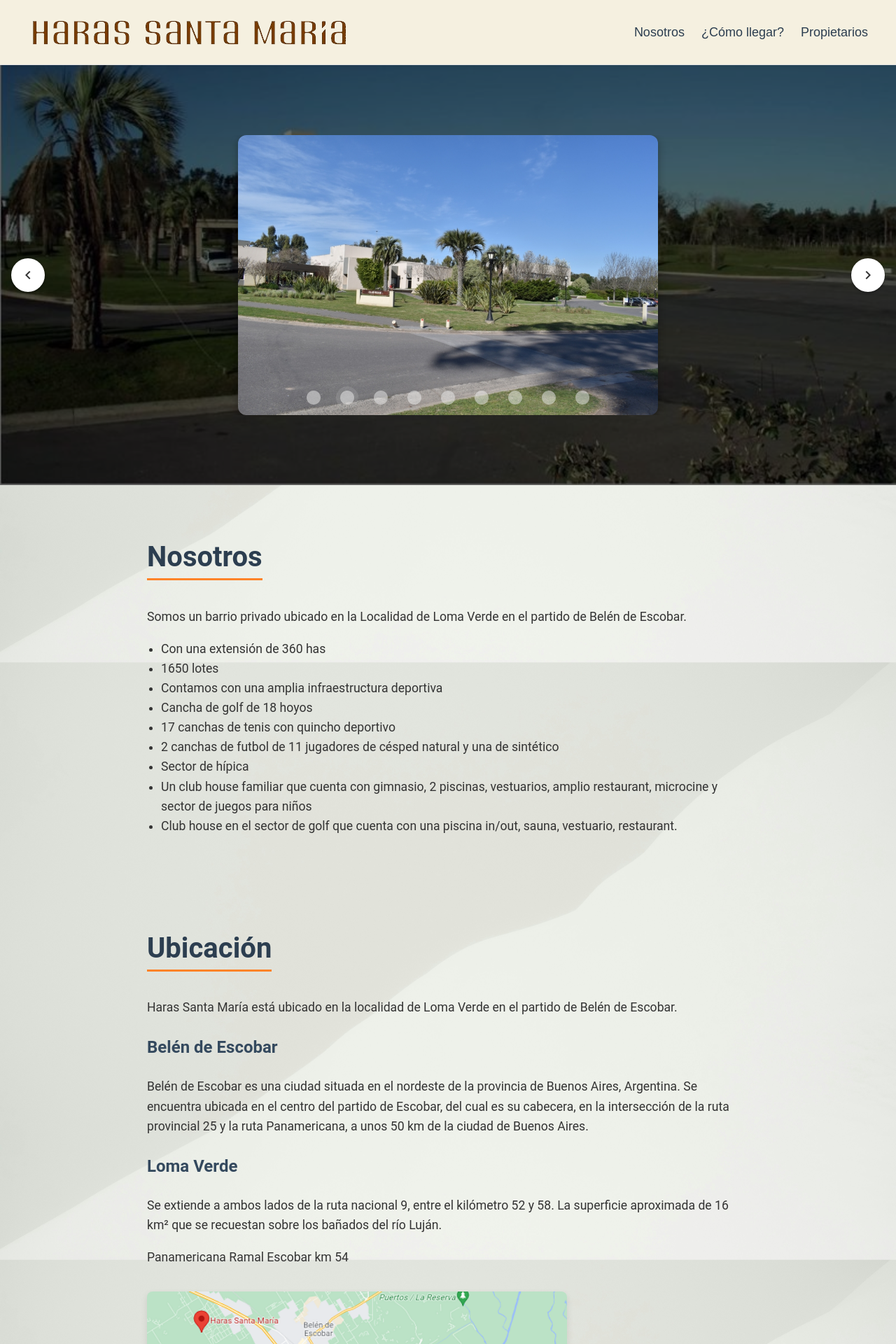
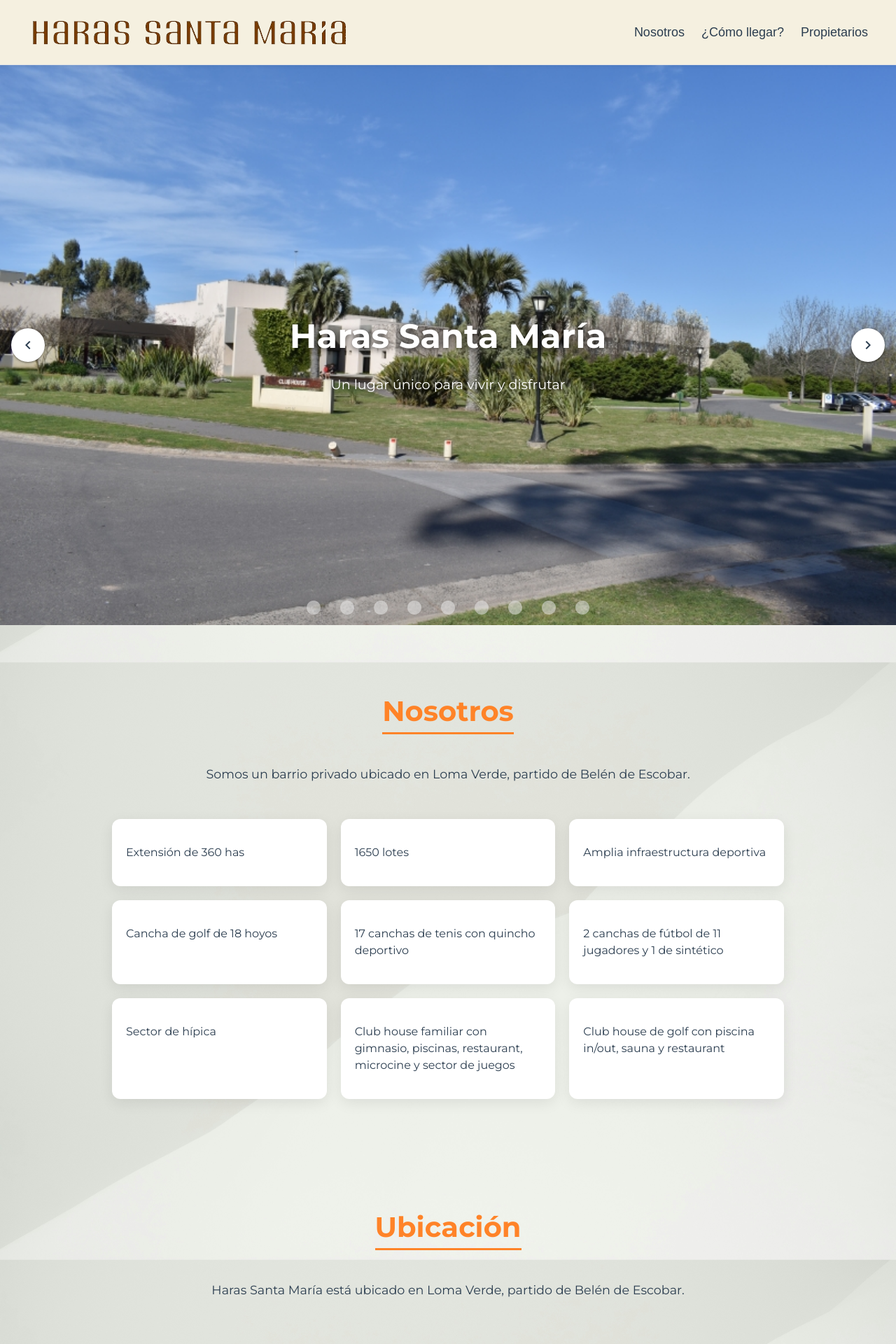
Before and after one commit to tomasbastiani/haras-app, a Vue app: page / in a window 1280 px wide. Shown: the top 1920 px of the page at 70% size. Built offline with nearby package versions, Linux system fonts and the light colour scheme.

Commit message:
master commit 4

```diff
--- a/src/App.vue
+++ b/src/App.vue
@@ -9,8 +9,33 @@
 </template>
 
 <script setup>
+import { onMounted} from 'vue';
 import Navbar from './components/Navbar.vue'
 import Footer from './components/Footer.vue'
+
+const checkSession = () => {
+  const loginTime = localStorage.getItem('loginTime');
+  const sessionDuration = localStorage.getItem('sessionDuration');
+
+  if (!loginTime || !sessionDuration) return false;
+
+  const now = new Date().getTime();
+  if (now - parseInt(loginTime) > parseInt(sessionDuration)) {
+    // Sesión expirada
+    localStorage.removeItem('user');
+    localStorage.removeItem('admin');
+    localStorage.removeItem('loginTime');
+    localStorage.removeItem('sessionDuration');
+    router.push('/login'); // redirigir al login
+    return false;
+  }
+
+  return true; // sesión válida
+};
+
+onMounted(() => {
+  checkSession();
+});
 </script>
 
 <style>
--- a/src/axios.js
+++ b/src/axios.js
@@ -1,7 +1,8 @@
 import axios from 'axios';
 
 const api = axios.create({
-  baseURL: 'http://127.0.0.1:8000/api', // Asegurate que coincida con tu backend
+  baseURL: 'https://harassantamaria.com.ar/nuevo/api',
+  // baseURL: 'http://127.0.0.1:8000/api',
   withCredentials: true
 });
 
--- a/src/components/Home.vue
+++ b/src/components/Home.vue
@@ -1,60 +1,59 @@
 <template>
   <div class="home-container">
-    <!-- Carrusel -->
-    <div class="carousel-wrapper">
-      <div class="carousel-background"></div>
+    <!-- Hero / Carrusel fullscreen -->
+    <section class="hero-section">
       <v-carousel
         cycle
-        hide-delimiter-background
-        height="400"
-        show-arrows-on-hover
-        :interval="3000"
+        hide-delimiter-background="false"
+        show-arrows
+        height="100vh"
+        :interval="4000"
       >
         <v-carousel-item v-for="(img, i) in sliderImages" :key="i">
           <div class="carousel-img-container">
             <img :src="img" class="carousel-img" alt="slider" />
+            <div class="carousel-text-overlay">
+              <h1>Haras Santa María</h1>
+              <p>Un lugar único para vivir y disfrutar</p>
+            </div>
           </div>
         </v-carousel-item>
       </v-carousel>
-    </div>
+    </section>
 
     <!-- Sección Nosotros -->
     <section class="info-section" id="nosotros">
       <h2 class="section-title">Nosotros</h2>
       <p class="section-paragraph">
-        Somos un barrio privado ubicado en la Localidad de Loma Verde en el partido de Belén de Escobar.
+        Somos un barrio privado ubicado en Loma Verde, partido de Belén de Escobar.
       </p>
-      <ul class="section-list">
-        <li>Con una extensión de 360 has</li>
-        <li>1650 lotes</li>
-        <li>Contamos con una amplia infraestructura deportiva</li>
-        <li>Cancha de golf de 18 hoyos</li>
-        <li>17 canchas de tenis con quincho deportivo</li>
-        <li>2 canchas de futbol de 11 jugadores de césped natural y una de sintético</li>
-        <li>Sector de hípica</li>
-        <li>Un club house familiar que cuenta con gimnasio, 2 piscinas, vestuarios, amplio restaurant, microcine y sector de juegos para niños</li>
-        <li>Club house en el sector de golf que cuenta con una piscina in/out, sauna, vestuario, restaurant.</li>
-      </ul>
+      <div class="cards-grid">
+        <div class="info-card" v-for="(item, i) in nosotrosItems" :key="i">
+          <p>{{ item }}</p>
+        </div>
+      </div>
     </section>
 
     <!-- Sección Ubicación -->
     <section class="info-section" id="como-llegar">
       <h2 class="section-title">Ubicación</h2>
       <p class="section-paragraph">
-        Haras Santa María está ubicado en la localidad de Loma Verde en el partido de Belén de Escobar.
+        Haras Santa María está ubicado en Loma Verde, partido de Belén de Escobar.
       </p>
-
+      <div class="location-grid">
+        <div class="location-item">
           <h3 class="section-subtitle">Belén de Escobar</h3>
           <p class="section-paragraph">
-        Belén de Escobar es una ciudad situada en el nordeste de la provincia de Buenos Aires, Argentina. Se encuentra ubicada en el centro del partido de Escobar, del cual es su cabecera, en la intersección de la ruta provincial 25 y la ruta Panamericana, a unos 50 km de la ciudad de Buenos Aires.
+            Ciudad situada en el nordeste de la provincia de Buenos Aires, a 50 km de la ciudad de Buenos Aires.
           </p>
-
+        </div>
+        <div class="location-item">
           <h3 class="section-subtitle">Loma Verde</h3>
           <p class="section-paragraph">
-        Se extiende a ambos lados de la ruta nacional 9, entre el kilómetro 52 y 58. La superficie aproximada de 16 km² que se recuestan sobre los bañados del río Luján.
+            Se extiende a ambos lados de la ruta nacional 9, entre km 52 y 58, sobre los bañados del río Luján. Panamericana Ramal Escobar km 54
           </p>
-
-      <p class="section-paragraph">Panamericana Ramal Escobar km 54</p>
+        </div>
+      </div>
       <img :src="mapa" alt="Mapa ubicación Haras Santa María" class="map-image" />
     </section>
   </div>
@@ -70,110 +69,151 @@ import slider6 from '@/assets/img/slider6.jpg';
 import slider7 from '@/assets/img/slider7.jpg';
 import slider8 from '@/assets/img/slider8.jpg';
 import slider9 from '@/assets/img/slider9.jpg';
-import fondoSlider from '@/assets/img/fondoslider.png';
 import mapa from '@/assets/img/map.PNG';
 
-const sliderImages = [
-  slider1, slider2, slider3, slider4, slider5, slider6, slider7, slider8, slider9
+const sliderImages = [slider1, slider2, slider3, slider4, slider5, slider6, slider7, slider8, slider9];
+
+const nosotrosItems = [
+  "Extensión de 360 has",
+  "1650 lotes",
+  "Amplia infraestructura deportiva",
+  "Cancha de golf de 18 hoyos",
+  "17 canchas de tenis con quincho deportivo",
+  "2 canchas de fútbol de 11 jugadores y 1 de sintético",
+  "Sector de hípica",
+  "Club house familiar con gimnasio, piscinas, restaurant, microcine y sector de juegos",
+  "Club house de golf con piscina in/out, sauna y restaurant"
 ];
 </script>
 
 <style scoped>
+@import url('https://fonts.googleapis.com/css2?family=Montserrat:wght@400;600;700&display=swap');
+
 .home-container {
+  font-family: 'Montserrat', sans-serif;
+  color: #2c3e50;
   display: flex;
   flex-direction: column;
   align-items: center;
-  font-family: 'Roboto', sans-serif;
-  color: #333;
 }
 
-.carousel-wrapper {
+/* Carrusel fullscreen */
+.hero-section {
   width: 100%;
-  height: 600px; /* 🔼 Aumentamos la altura total */
+  height: 100vh;
   position: relative;
   overflow: hidden;
-  margin: 0;
-  padding: 0;
-  display: flex;
-  align-items: center; /* 🔄 Centra el carrusel verticalmente */
-  justify-content: center; /* (opcional) centrado horizontal */
+}
+.v-carousel {
+  height: 100vh;
+}
+.carousel-img-container {
+  position: relative;
+  width: 100%;
+  height: 100%;
+}
+.carousel-img {
+  width: 100%;
+  height: 100%;
+  object-fit: cover;
+}
+.carousel-text-overlay {
+  position: absolute;
+  top: 50%;
+  left: 50%;
+  transform: translate(-50%, -50%);
+  text-align: center;
+  color: #fff;
+  z-index: 2;
+  text-shadow: 0 2px 10px rgba(0,0,0,0.7);
+}
+.carousel-text-overlay h1 {
+  font-size: 3rem;
+  font-weight: 700;
+  margin-bottom: 0.5rem;
+}
+.carousel-text-overlay p {
+  font-size: 1.2rem;
+  font-weight: 500;
 }
 
-.carousel-background {
-  position: absolute;
-  top: 0;
-  left: 0;
+/* Secciones de información */
+.info-section {
+  max-width: 1000px;
   width: 100%;
-  height: 100%; /* Ahora toma toda la altura de carousel-wrapper */
-  background-image: url('@/assets/img/fondoslider.png');
-  background-size: cover;
-  background-position: center;
-  background-repeat: no-repeat;
-  filter: brightness(0.4);
-  z-index: 0;
+  padding: 60px 20px;
+  display: flex;
+  flex-direction: column;
+  align-items: center;
 }
-
-.v-carousel {
-  position: relative;
-  z-index: 1;
-  width: 100%;
-  /* max-width: 1200px; */
-  height: 400px; /* 🔽 Mantiene el tamaño original del carrusel */
-}
-
-.carousel-img-container {
-  display: flex;
-  justify-content: center;
-  align-items: center;
-  height: 100%;
-}
-
-.carousel-img {
-  width: auto;
-  height: 100%;
-  /* max-height: 100%; */
-  object-fit: contain;
-  border-radius: 12px;
-  box-shadow: 0 4px 12px rgba(0, 0, 0, 0.3);
-}
-
-.info-section {
-  max-width: 900px;
-  padding: 40px 20px;
-}
-
 .section-title {
   font-size: 2.5rem;
-  color: #2c3e50;
-  margin-bottom: 20px;
+  margin-bottom: 25px;
+  color: #ff8328;
   border-bottom: 3px solid #ff8328;
   display: inline-block;
 }
-
 .section-subtitle {
   font-size: 1.5rem;
-  margin-top: 25px;
+  margin-top: 20px;
   color: #34495e;
 }
-
 .section-paragraph {
   font-size: 1.1rem;
   line-height: 1.6;
-  margin-bottom: 15px;
+  margin-bottom: 20px;
+  text-align: center;
 }
 
-.section-list {
-  list-style: disc;
-  padding-left: 20px;
-  font-size: 1.1rem;
-  line-height: 1.6;
+/* Grid para nosotros */
+.cards-grid {
+  display: grid;
+  grid-template-columns: repeat(auto-fit, minmax(250px, 1fr));
+  gap: 20px;
+  margin-top: 30px;
+  width: 100%;
+}
+.info-card {
+  background: #fff;
+  padding: 20px;
+  border-radius: 12px;
+  box-shadow: 0 6px 20px rgba(0,0,0,0.08);
+  transition: transform 0.2s, box-shadow 0.2s;
+}
+.info-card:hover {
+  transform: translateY(-5px);
+  box-shadow: 0 10px 25px rgba(0,0,0,0.15);
 }
 
+/* Grid para ubicación */
+.location-grid {
+  display: grid;
+  grid-template-columns: repeat(auto-fit, minmax(300px, 1fr));
+  gap: 40px;
+  width: 100%;
+  justify-items: center;
+  margin-top: 30px;
+}
+
+/* Mapa */
 .map-image {
   width: 100%;
-  max-width: 600px;
-  margin-top: 20px;
-  border-radius: 8px;
-  box-shadow: 0 4px 10px rgba(0, 0, 0, 0.1);
+  max-width: 700px;
+  margin-top: 30px;
+  border-radius: 12px;
+  box-shadow: 0 8px 20px rgba(0,0,0,0.1);
+}
+
+/* Responsive */
+@media (max-width: 768px) {
+  .carousel-text-overlay h1 {
+    font-size: 2rem;
+  }
+  .carousel-text-overlay p {
+    font-size: 1rem;
+  }
+  .location-grid {
+    grid-template-columns: 1fr;
+  }
 }
 </style>
--- a/src/components/Login.vue
+++ b/src/components/Login.vue
@@ -48,14 +48,31 @@ const handleLogin = async () => {
     });
 
     const userEmail = response.data.user.email;
+
+    // ⬇ Guardamos usuario y tiempo de login
+    const now = new Date().getTime();
+    const sessionDuration = 30 * 60 * 1000; // 30 minutos
     localStorage.setItem('user', userEmail);
+    localStorage.setItem('loginTime', now);
+    localStorage.setItem('sessionDuration', sessionDuration);
 
+    // ⬇ Guardamos admin si corresponde
     if (userEmail === 'admin@hsm.com') {
       localStorage.setItem('admin', userEmail);
     } else {
       localStorage.removeItem('admin');
     }
 
+    // ⬇ Configuramos auto-logout
+    setTimeout(() => {
+      localStorage.removeItem('user');
+      localStorage.removeItem('admin');
+      localStorage.removeItem('loginTime');
+      localStorage.removeItem('sessionDuration');
+      router.push('/login'); // redirigir al login
+    }, sessionDuration);
+
+    // ⬇ Redirigir al menú
     router.push('/menu').then(() => {
       window.location.reload();
     });
--- a/src/components/Navbar.vue
+++ b/src/components/Navbar.vue
@@ -55,7 +55,9 @@ onMounted(() => {
 const logout = () => {
   localStorage.removeItem('user');
   localStorage.removeItem('admin');
-  localStorage.removeItem('token');
+  localStorage.removeItem('token')
+  localStorage.removeItem('loginTime');
+  localStorage.removeItem('sessionDuration')
   userExists.value = false;
   window.location.reload();
   router.push('/login');
```
Lines whose indentation alone changed are shown as unchanged.
